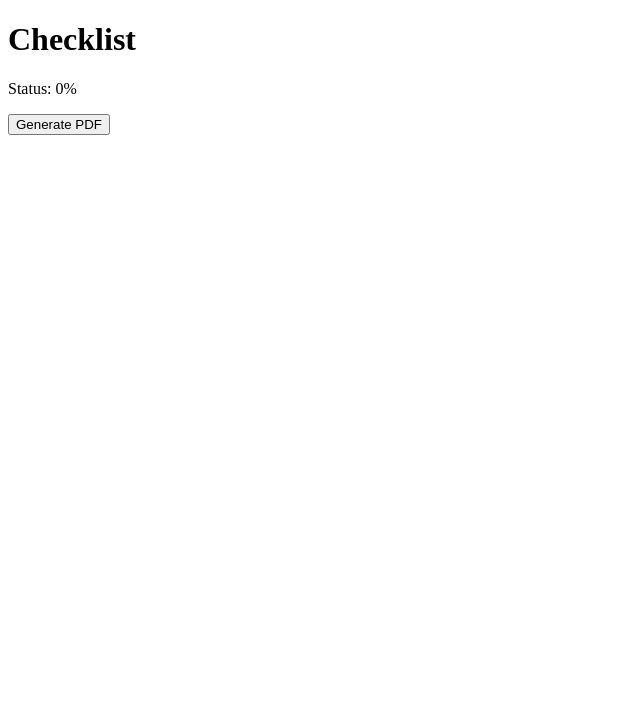
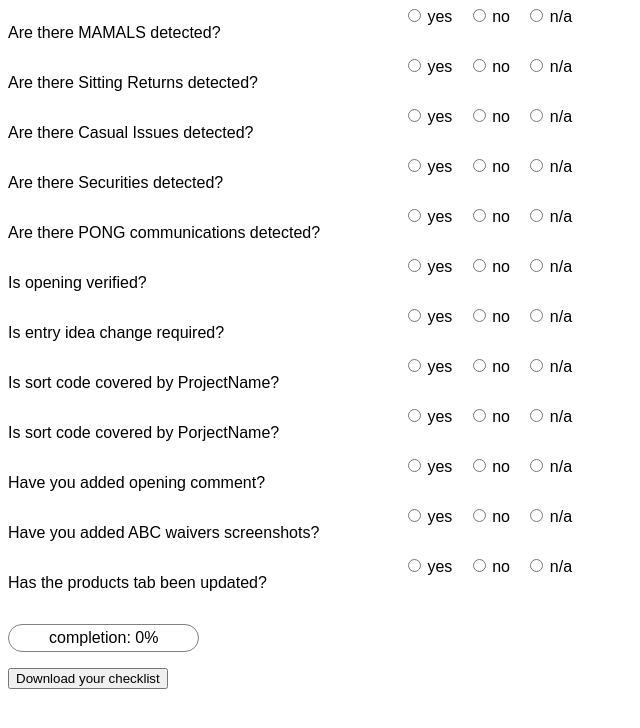
Before and after one commit to kangurzyca/checklist, a website: page index.html in a window 1280 px wide. Shown: the whole page, without its empty margins (0-640 px from the left). Drawn offline with nearby package versions, Linux system fonts and the light colour scheme.

Commit message:
a prepared mock up of a checklist

```diff
--- a/index.html
+++ b/index.html
@@ -1,62 +1,27 @@
 <!DOCTYPE html>
 <html lang="en">
     <head>
-  <meta charset="UTF-8">
-  <meta name="viewport" content="width=device-width, initial-scale=1.0">
-  <title>Checklist</title>
-  <script src="https://cdnjs.cloudflare.com/ajax/libs/jspdf/2.4.0/jspdf.umd.min.js"></script>
+        <meta charset="UTF-8" />
+        <meta name="viewport" content="width=device-width, initial-scale=1.0" />
+        <title>Slick Checklist</title>
+        <link rel="stylesheet" href="./style.css" />
+        <script src="./node_modules/html2pdf.js/dist/html2pdf.bundle.js"></script>
     </head>
     <body>
-  <h1>Checklist</h1>
-
+        <!-- Your content goes here -->
         <div id="checklist">
             <!-- Checklist items will be dynamically added here -->
         </div>
 
         <div id="status-bar">
-    <p>Status: <span id="completion">0%</span></p>
+            <p id="status-bar-background">
+                completion: <span id="completion">0%</span>
+            </p>
         </div>
 
-  <button onclick="generatePDF()">Generate PDF</button>
+        <!-- Button to trigger PDF generation -->
+        <button onclick="generatePDF()">Download your checklist</button>
 
-  <script>
-    const questions = generateRandomQuestions(12);
-    const checklistDiv = document.getElementById('checklist');
-    const statusBar = document.getElementById('completion');
-
-    let completion = 0;
-
-    questions.forEach((question, index) => {
-      const questionDiv = document.createElement('div');
-      questionDiv.innerHTML = `
-        <p>${question}</p>
-        <input type="radio" name="question${index}" value="yes"> Yes
-        <input type="radio" name="question${index}" value="no"> No
-        <input type="radio" name="question${index}" value="n/a"> N/A
-      `;
-      checklistDiv.appendChild(questionDiv);
-    });
-
-    function updateStatusBar() {
-      const answeredQuestions = document.querySelectorAll('input[type="radio"]:checked').length;
-      completion = (answeredQuestions / questions.length) * 100;
-      statusBar.textContent = `${completion.toFixed(2)}%`;
-    }
-
-    function generatePDF() {
-      const pdf = new jsPDF();
-      pdf.text('Checklist', 20, 10);
-
-      questions.forEach((question, index) => {
-        const answer = document.querySelector(`input[name="question${index}"]:checked`);
-        const answerText = answer ? answer.value : 'Not answered';
-        pdf.text(`${index + 1}. ${question} - ${answerText}`, 20, 20 + index * 10);
-      });
-
-      pdf.save('checklist.pdf');
-    }
-
-    document.addEventListener('change', updateStatusBar);
-  </script>
+        <script src="./index.js"></script>
     </body>
 </html>
--- /dev/null
+++ b/index.js
@@ -0,0 +1,83 @@
+const checklistDiv = document.getElementById("checklist");
+const statusBar = document.getElementById("completion");
+
+const questions = [
+    "Are there MAMALS detected?",
+    "Are there Sitting Returns detected?",
+    "Are there Casual Issues detected?",
+    "Are there Securities detected?",
+    "Are there PONG communications detected?",
+    "Is opening verified?",
+    "Is entry idea change required?",
+    "Is sort code covered by ProjectName?",
+    "Is sort code covered by PorjectName?",
+    "Have you added opening comment?",
+    "Have you added ABC waivers screenshots?",
+    "Has the products tab been updated?",
+];
+
+let completion = 0;
+
+questions.forEach((question, index) => {
+    const questionDiv = document.createElement("div");
+    questionDiv.classList.add("question-container");
+    questionDiv.innerHTML = `
+        <p>${question}</p>
+        <div class="answersContainer">
+        <input type="radio" id="question${index}yes" name="question${index}" value="yes"><label for="question${index}yes">yes</label>
+        <input type="radio" id="question${index}no" name="question${index}" value="no"><label for="question${index}no">no</label>
+        <input type="radio" id="question${index}n/a" name="question${index}" value="n/a"><label for="question${index}n/a">n/a</label>
+        <div>
+      `;
+    checklistDiv.appendChild(questionDiv);
+});
+
+document.addEventListener("change", updateStatusBar);
+
+// document.querySelectorAll('input[type="radio"]').forEach(el=>{
+
+//     el.addEventListener("dblclick", (event)=>{
+//         event.target.checked = false
+//         updateStatusBar()
+//     })
+
+// })
+
+function updateStatusBar() {
+    const answeredQuestions = document.querySelectorAll(
+        'input[type="radio"]:checked'
+    ).length;
+    completion = (answeredQuestions / questions.length) * 100;
+    statusBar.textContent = `${completion.toFixed(0)}%`;
+    document.getElementById(
+        "status-bar-background"
+    ).style.background = `linear-gradient(90deg, #d4ffd6 ${completion.toFixed(
+        0
+    )}%, hsla(0, 0%, 100%, 1) ${completion.toFixed(0)}%)`;
+}
+
+function generatePDF() {
+    // Define options for html2pdf
+    const options = {
+        margin: 10,
+        filename: `${getCurrentDate()}ChecklistExecutionHR.pdf`,
+        image: { type: "jpeg", quality: 0.98 },
+        html2canvas: { scale: 2 },
+        jsPDF: { unit: "mm", format: "a4", orientation: "portrait" },
+    };
+
+    // Use html2pdf to generate PDF
+    html2pdf(checklistDiv, options);
+}
+
+function getCurrentDate() {
+    const currentDate = new Date();
+
+    const year = currentDate.getFullYear();
+    const month = String(currentDate.getMonth() + 1).padStart(2, "0");
+    const day = String(currentDate.getDate()).padStart(2, "0");
+
+    const formattedDate = `${year}-${month}-${day}`;
+
+    return formattedDate;
+}
--- /dev/null
+++ b/style.css
@@ -0,0 +1,37 @@
+body{
+    font-family: sans-serif;
+}
+.answerContainer label {
+    user-select: none;
+}
+#status-bar-background{
+    border: 1px gray solid;
+    border-radius: 100px;
+    padding: 0.25em 2.5em;
+   display: inline-block
+
+}
+.question-container{
+
+    display: flex;
+    justify-content: space-between;
+    max-width: 600px;
+}
+.answersContainer{
+
+    min-width: 200px;
+
+
+}
+input[type="radio"]{
+    margin:0;
+}
+
+label{
+    margin:0;
+    padding-right: 1em;
+    padding-left: 0.4em;
+}
+input[type="radio"]:hover, label:hover{
+    cursor: pointer;
+}
```
Also changed, not shown: package.json (added, +14 -0 lines), 1 other file. Lines whose indentation alone changed are shown as unchanged.
